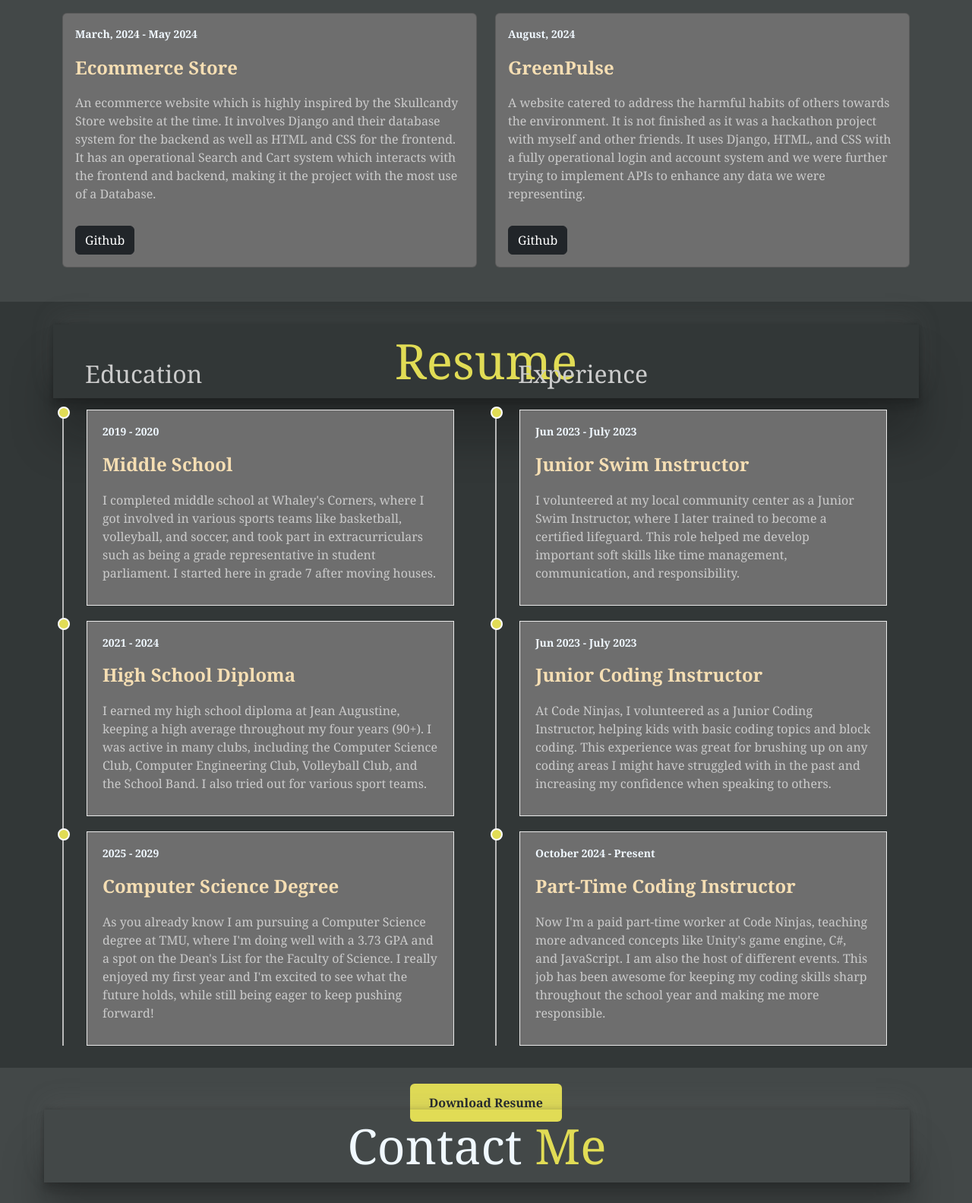
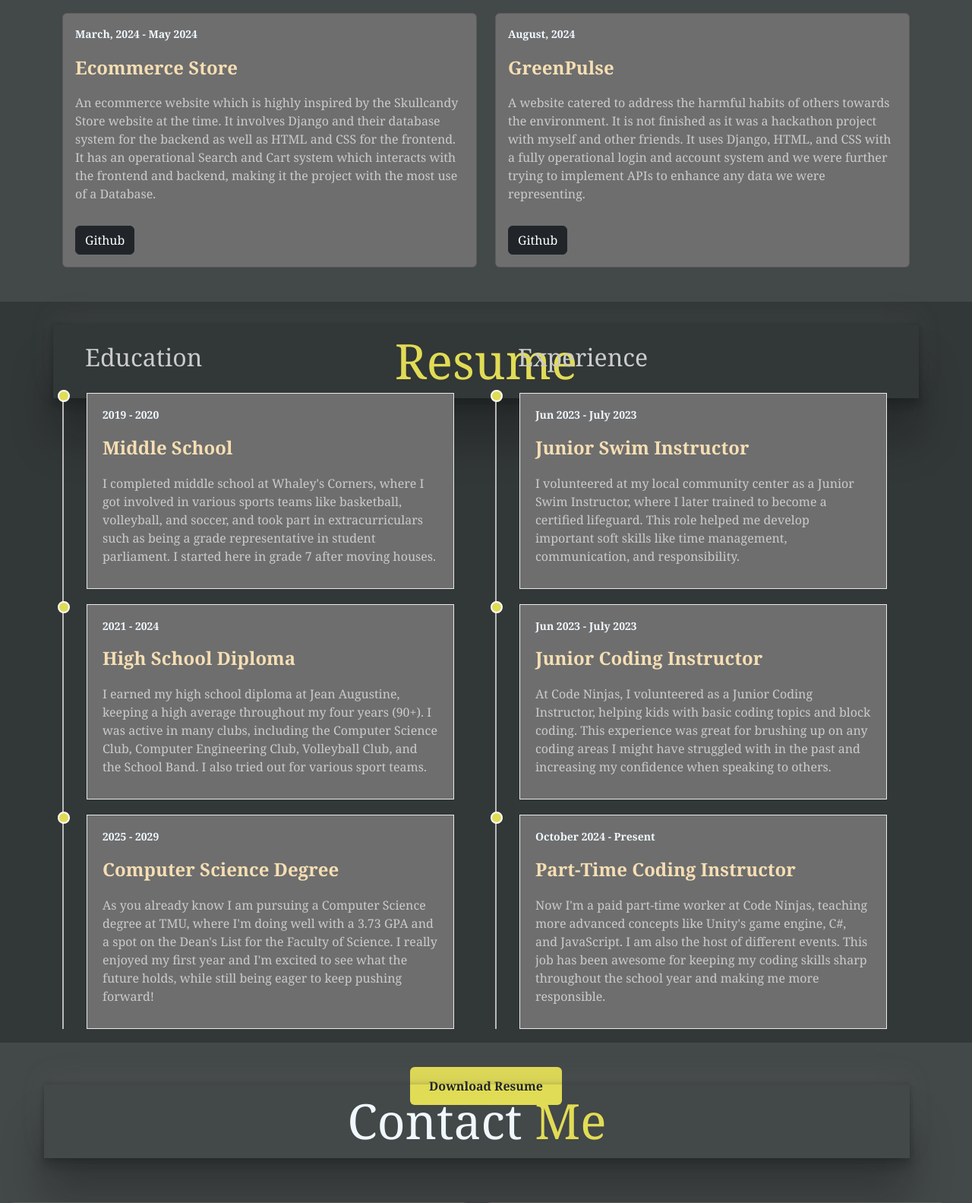
Before and after one commit to shoaibm3101/Portfolio-Website, a Django app: page / in a window 1280 px wide. Shown: the part 2225-3808 px from the top of the page at 76% size. Run offline with Django 5.2, Linux system fonts and the light colour scheme; some libraries are stand-ins or nearby versions.

Commit message:
Responsive CSS changes

```diff
--- a/myApp/static/base.css
+++ b/myApp/static/base.css
@@ -229,7 +229,7 @@ html{
     width: 100%;
     background-color: rgb(50, 55, 55);
     font-family:Cambria, Cochin, Georgia, Times, 'Times New Roman', serif;
-    padding-bottom: 8%;
+    padding-bottom: 60px;
 }
 
 
@@ -239,7 +239,6 @@ html{
     align-items: center;
     max-height: 90%;
     max-width: 100%;
-    padding-top: 5%;
     /* margin-bottom: 0.2%; */
 }
 
@@ -251,6 +250,7 @@ html{
 .resumeTitle{
     padding-top: 30px;
     padding-bottom: 50px;
+    margin-bottom: 10px;
 }
 
 .resumeheader{
```
Also changed, not shown: 1 other file.
